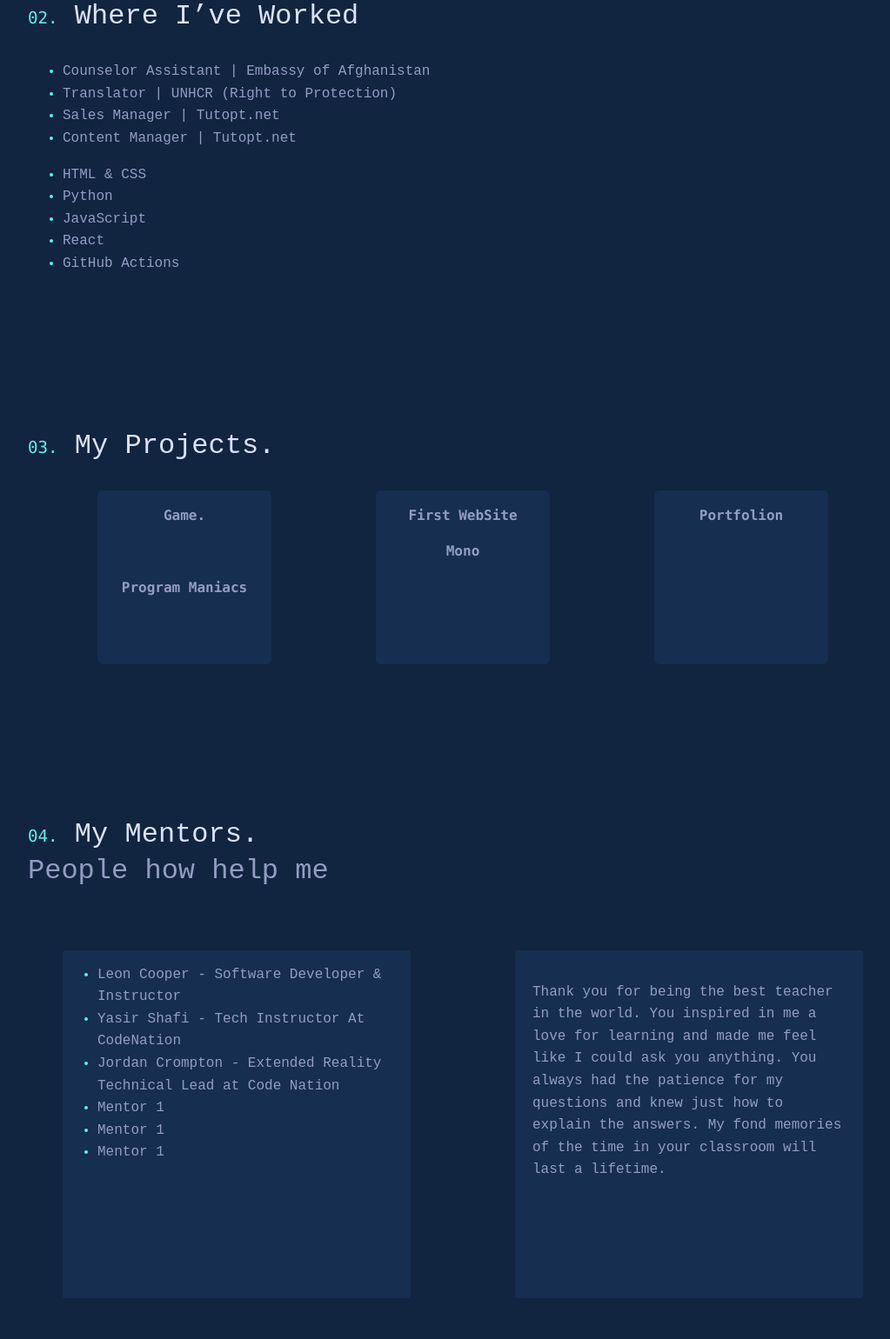
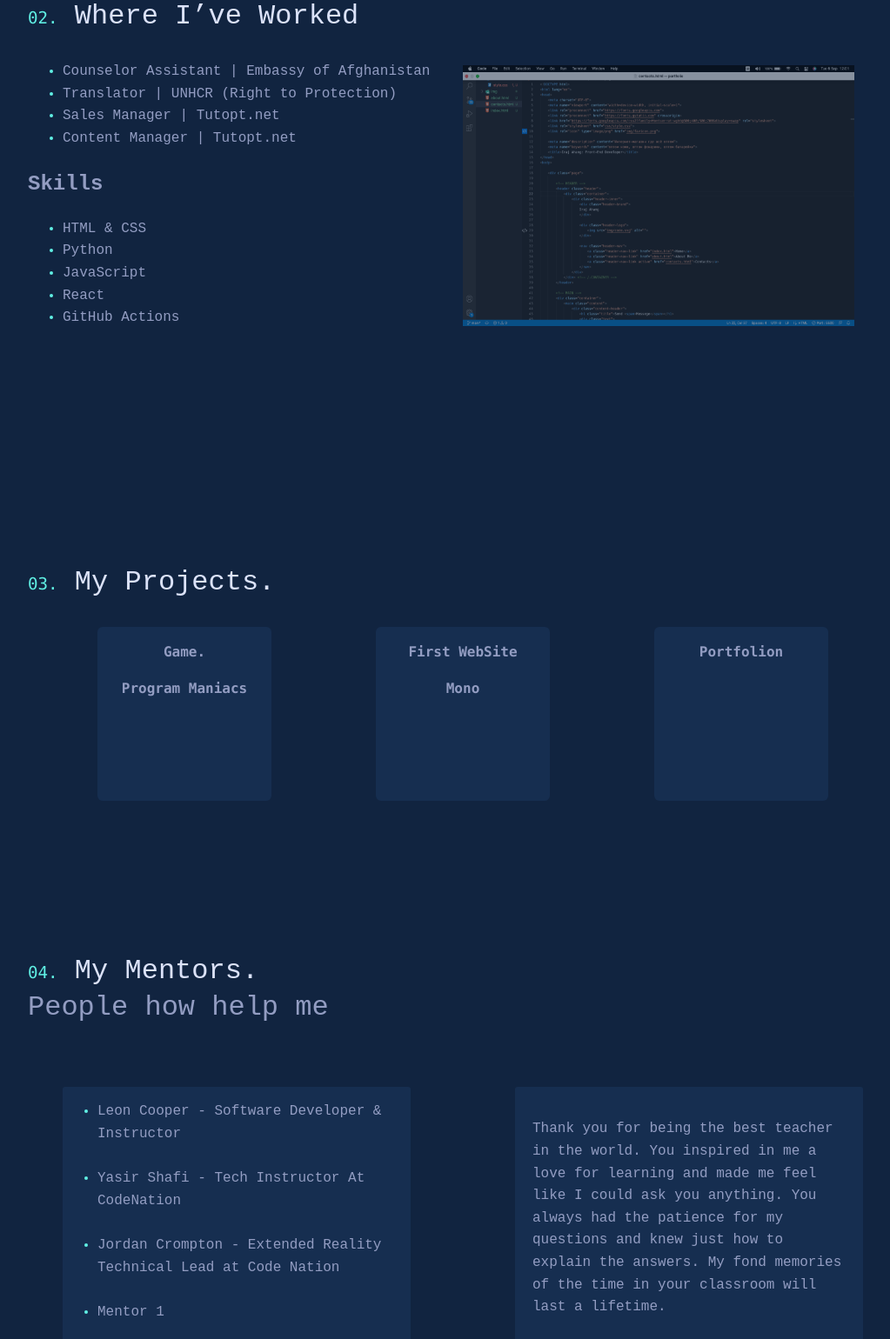
Before and after one commit to Rustam247/clone, a plain HTML site: page index.html in a window 1280 px wide. Shown: the part 1423-2963 px from the top of the page at 87% size, without its empty margins (134-1157 px from the left). Drawn offline with Linux system fonts and the light colour scheme.

Commit message:
add new JPG

```diff
--- a/index.html
+++ b/index.html
@@ -42,7 +42,7 @@
                     </div>
                     <div class="btn-intro" href="cv.pdf">Check out my resume!</div> <!-- Link for my CV-->
                 </div>
-                <!-- CONTENT About-->
+                <!-- CONTENT 01. About-->
                 <div id="about" class="content-about">
                     <div class="content-header">
                         <h1 class="title"><span>01.</span> About me</h1>
@@ -54,7 +54,7 @@
                     </div>
                     <img class="photo" src="img/photo.png" alt=""> <!-- MY PHOTO-->
                 </div>
-                <!-- CONTENT EXPIRIANCE-->
+                <!-- CONTENT 02. EXPIRIANCE-->
                 <div id="work" class="content-exp">
                     <div class="content-header">
                         <h1 class="title"><span>02.</span> Where I’ve Worked</h1>
@@ -68,8 +68,7 @@
                                 <li><span>Content Manager | Tutopt.net</span></li>
                             </ul>
                         </div>
-                        <div class="Skills">
-
+                        <div class="Skills"><h2>Skills</h2>
                             <ul class="exp-list">
                                 <li><span>HTML & CSS</span></li>
                                 <li><span>Python</span></li>
@@ -78,15 +77,16 @@
                                 <li><span>GitHub Actions</span></li>
                             </ul>
                         </div>
+                        <img class="photo-work" src="/img/234.png" alt="">
                     </div>
                 </div>
-                <!-- CONTAINER PROJECTS-->
+                <!-- CONTAINER 03. PROJECTS-->
                 <div id="exp" class="content-project">
                     <div class="content-header">
                         <h1 class="title"><span>03.</span> My Projects.</h1>
                     </div>
                     <div class="container-project">
-                        <div class="projects" href="#"><a href="https://github.com/Rustam247/gamePython"><p>Game.</p><br>
+                        <div class="projects"><a href="https://github.com/Rustam247/gamePython"><p>Game.</p>
                             <p>Program Maniacs</p></a>
                         </div>
                         <div class="projects"><a href="https://github.com/Rustam247/My-first-website">
@@ -100,7 +100,7 @@
                         </div>
                     </div>
                 </div>
-                <!-- CONTAINER MENTORS-->
+                <!-- CONTAINER 04. MENTORS-->
                 <div id="mentor" class="content-mentors">
                     <div class="content-header">
                         <h1 class="title"><span>04.</span> My Mentors.</h1>
@@ -109,12 +109,12 @@
                     <div class="container-two">
                         <div class="container-1">
                             <ul>
-                                <li><a href="https://www.linkedin.com/in/leonthedev/">Leon Cooper - Software Developer & Instructor</a></li>
-                                <li><a href="https://www.linkedin.com/in/yasir-shafi-b7ab991b9/">Yasir Shafi - Tech Instructor At CodeNation</a></li>
-                                <li><a href="https://www.linkedin.com/in/jordanmarkcrompton/">Jordan Crompton - Extended Reality Technical Lead at Code Nation</a></li>
-                                <li><a href="">Mentor 1</a></li>
-                                <li><a href="">Mentor 1</a></li>
-                                <li><a href="">Mentor 1</a></li>
+                                <li><a href="https://www.linkedin.com/in/leonthedev/">Leon Cooper - Software Developer & Instructor</a></li><br>
+                                <li><a href="https://www.linkedin.com/in/yasir-shafi-b7ab991b9/">Yasir Shafi - Tech Instructor At CodeNation</a></li><br>
+                                <li><a href="https://www.linkedin.com/in/jordanmarkcrompton/">Jordan Crompton - Extended Reality Technical Lead at Code Nation</a></li><br>
+                                <li><a href="">Mentor 1</a></li><br>
+                                <li><a href="">Mentor 1</a></li><br>
+                                <li><a href="">Mentor 1</a></li><br>
                             </ul>
                         </div>
                         <div class="container-1">
@@ -125,14 +125,18 @@
             </main>
         </div>
         <footer>
+            <!-- Footer -->
             <div class="container-footer">
+                <!--Socials-->
                 <div class="social">
                     <a class="icons" href="https://github.com/Rustam247"><img src="img/git.svg" alt="gitsvg"> </a>
                     <a class="icons" href="#"><img src="img/insta.svg" alt="instasvg"> </a>
                     <a class="icons" href="https://www.linkedin.com/in/mohamad-iraj-ahang-462a44138/"><img src="img/link.svg" alt="linkedsvg"> </a>
                     <a class="icons" href="tel:+447460077744"><img src="img/tel2.svg" alt="telsvg">  </a>
                 </div>
+                <!-- How did this site-->
                 <div class="howdid">Designed & Built by Iraj Ahang</div>
+                <!-- EMAIL -->
                 <div class="mail">
                     <a class="contact-link" href="mailto:rustamahang@gmailcom"><p>rustamahang@gmail.com</p> </a>
                 </div>
--- a/style.css
+++ b/style.css
@@ -12,6 +12,7 @@ body{
     width: 100%;
     height: 100%;
     min-height: 800px;
+
     position: relative;
     background: #112440;
     background-size: cover;
@@ -21,6 +22,7 @@ body{
 .header{
     padding: 2rem 0;
     margin-bottom: 150px;
+
     font-family: monaco, Consolas, Lucida Console, monospace;
 }
 .nav-inner{
@@ -79,6 +81,7 @@ body{
     padding: 0 80px;
     margin: 70px;
 }
+/* INTRO */
 .content-intro{
     margin-bottom: 200px;
 }
@@ -87,6 +90,7 @@ body{
 }
 .pre-title{
     margin-bottom: 10px;
+
     font-size: 0.9rem;
     color:#60f0e4;
     font-weight: 100;
@@ -94,15 +98,17 @@ body{
     font-family: monaco, Consolas, Lucida Console, monospace;
 }
 
-
+/* ALL TITLE */
 .title{
     margin-bottom: 0px;
     margin-top: 0px;
+
     font-size: 2rem;
     color:#dbe2f9;
     font-weight: 500;
     line-height:1;
 }
+/* ALL SUBTITLE*/
 .subtitle {
     margin-bottom: 0px;
     margin-top: 10px;
@@ -139,6 +145,7 @@ body{
 .btn-intro:hover{
     background-color:#37a49b;
  }
+ /* ABOUT */
 .content-about{
     margin-bottom: -80px;
 }
@@ -149,6 +156,7 @@ body{
     color:#939dc2;
     max-width: 500px;
 }
+/* ABOUT PHOTO */
 .photo{
     position: relative;
     bottom: 280px;
@@ -173,16 +181,15 @@ body{
     opacity: 1;
     filter: alpha(opacity=100);
     }
-
-
 li{
     color:#60f0e4;
 }
 li span{
     color:#939dc2;
 }
+/* PROJECT */
 .content-project{
-    margin-top: 180px;
+    margin-top: -100px;
 }
 .container-project{
     display: flex;
@@ -193,14 +200,16 @@ li span{
 .projects{
     height: 200px;
     width: 200px;
+    margin: 0 60px;
+
     font-family: monaco, Consolas, Lucida Console, monospace;
     color:#60f0e4;
-    border-radius: 6px;
     font-size:  1rem;
-    margin: 0 60px;
-    background-color:#162e50;
     text-align: center;
 
+    border-radius: 6px;
+
+    background-color:#162e50;
 }
 
 .projects a{
@@ -214,7 +223,38 @@ li span{
 .projects p{
     font-weight: bold;
 }
+/*PROJECT PHOTOS*/
+/*PHOTO PROJECT MONO*/
 
+/*EXP*
+
+/*EXP PHOTO*/
+.photo-work{
+    position: relative;
+    bottom: 320px;
+    left: 500px;
+    height: 300px;
+    width: 450px;
+    opacity: 0.5;
+    filter: alpha(opacity=50);
+}
+.photo-work:after {
+    content: '';
+    background: rgba(201, 26, 26, 0.7); /* фон с прозрачностью 70%*/
+    display: block;
+    position: absolute;
+    width: 100%;
+    height: 100%;
+    top: 0;
+    left: 0;
+    z-index: 1;
+}
+.photo-work:hover {
+    opacity: 1;
+    filter: alpha(opacity=100);
+    }
+
+/*MENTORS*/
 .content-mentors{
     margin-top: 180px;
 }
@@ -227,13 +267,15 @@ li span{
 .container-1{
     height: 400px;
     width: 400px;
+    margin: 40px 40px;
+
     border-radius: 3px;
     background-color:#162e50;
-    margin: 40px 40px;
 }
 .container-1 p{
+    padding: 20px;
+
     color:#939dc2;
-    padding: 20px;
     font-size: 1rem;
 }
 .container-1 a{
@@ -243,11 +285,12 @@ li span{
 .container-1 a:hover{
     color:#37a49b;
 }
-
+/*FOOTER*/
 .container-footer{
     display: flex;
     justify-content: space-between;
 }
+/*SOCIALS*/
 .social{
     display: flex;
     flex-direction: column;
@@ -266,6 +309,7 @@ li span{
     margin: 0px auto;
     background-color: #60f0e4;
 }
+/*MAIL*/
 .mail{
     display: flex;
     flex-direction: column;
@@ -304,8 +348,9 @@ li span{
     margin: 10px 30px;
     font-size: 1.5rem;
 }
+/*HOW DID*/
 .howdid{
-    margin: 40px 500px;
+    margin: 40px 560px;
     color:#939dc2;
 
 }
```
Also changed, not shown: img/234.png (added), img/mono.png (added), 3 other files.
